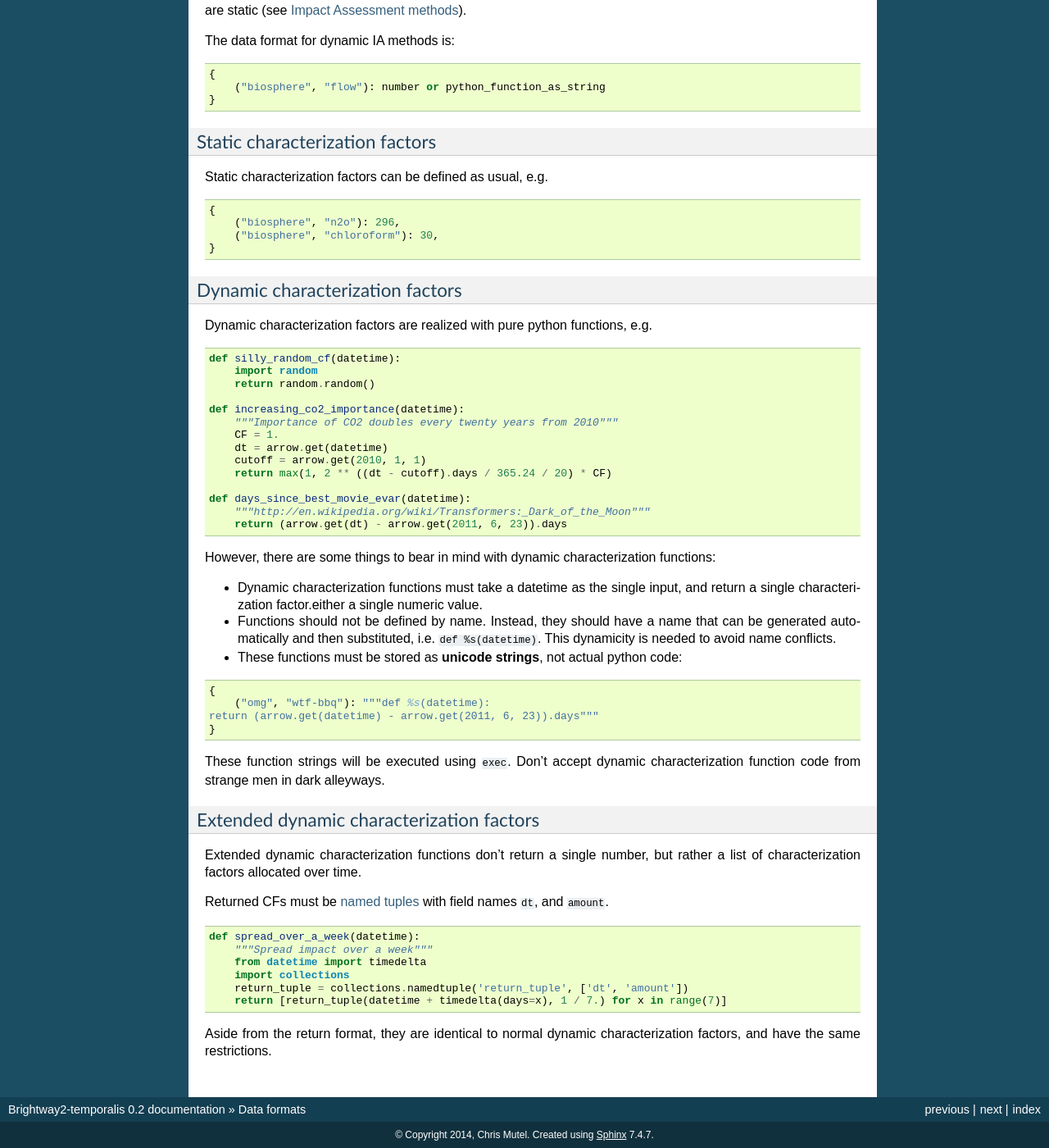
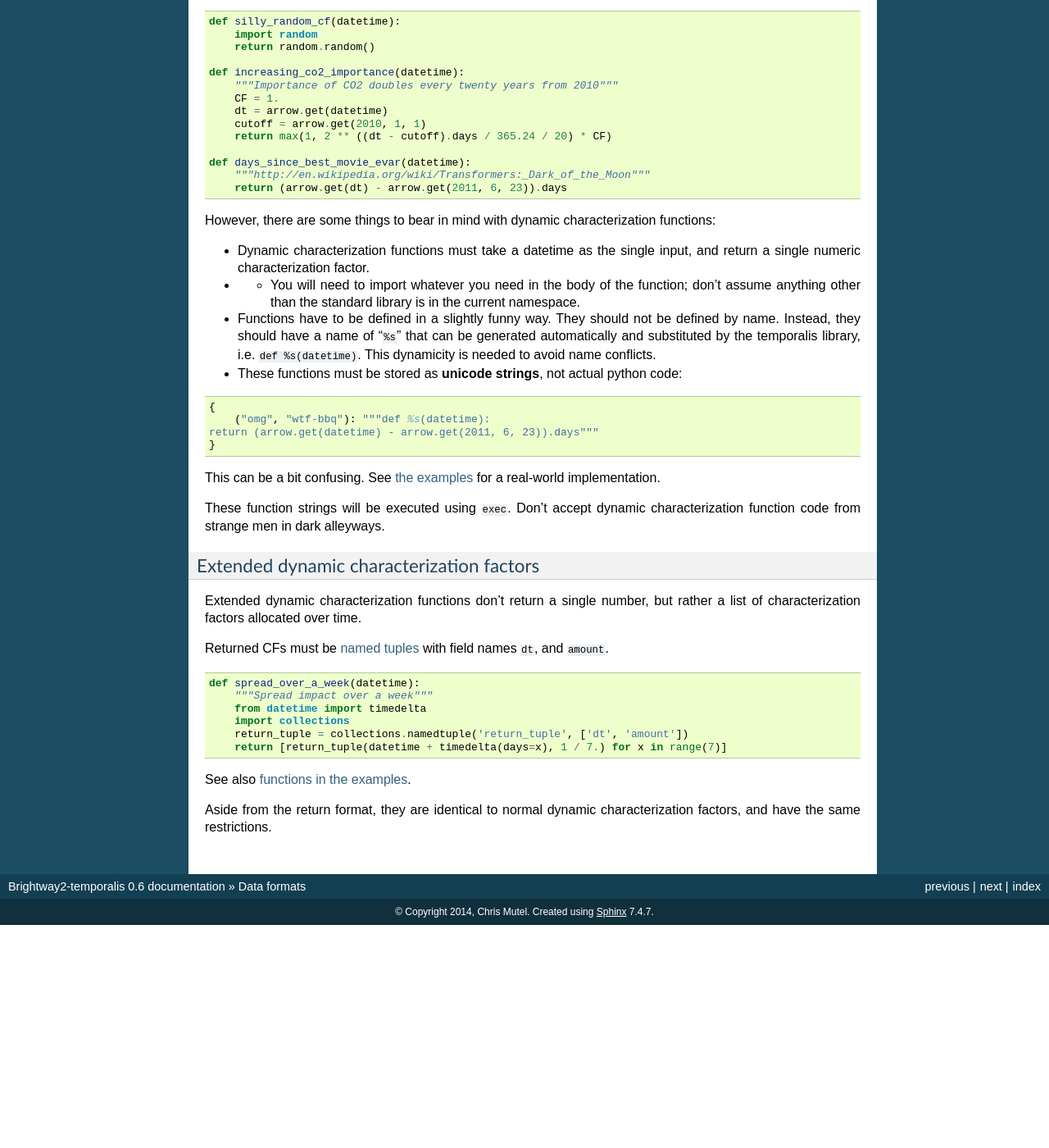
Before and after one commit to cardosan/tempo_test, a Sphinx documentation site: the page built from docs/formats.rst, in a window 1280 px wide and 1400 px high, scrolled down 1374 px. Shown: the whole window at 82% size. Built offline with Sphinx 7.4.7, drawn with Linux system fonts in a browser that asks for light colours; after the commit the page ends 2502 px from its top, so only the background shows below that; some of the changed text lies outside the part shown.

Commit message:
Add some doc improvements

```diff
--- a/docs/conf.py
+++ b/docs/conf.py
@@ -16,9 +16,9 @@
 # built documents.
 #
 # The short X.Y version.
-version = '0.2'
+version = '0.6'
 # The full version, including alpha/beta/rc tags.
-release = '0.2'
+release = '0.6'
 
 import sys
 from os.path import abspath, dirname
--- a/docs/formats.rst
+++ b/docs/formats.rst
@@ -3,35 +3,6 @@
 
 Inventory
 =========
-
-Inventory datasets with absolute dates
---------------------------------------
-
-Inventory datasets by default can occur at any time. To force a dataset to occur at a certain date, use the key ``absolute date``:
-
-.. code-block:: python
-
-    ("example", "foo"): {
-        "name": "a long while ago",
-        "absolute date": "1970",
-    },
-
-``absolute date`` takes any string that can be parsed by `arrow <http://crsmithdev.com/arrow/>`_ into a datetime. The following are all acceptable:
-
-.. code-block:: python
-
-    In [1]: import arrow
-
-    In [2]: arrow.get("1970-1-1")
-    Out[2]: <Arrow [1970-01-01T00:32:50+00:00]>
-
-    In [3]: arrow.get("1970-01-01")
-    Out[3]: <Arrow [1970-01-01T00:00:00+00:00]>
-
-    In [4]: arrow.get("1970-01-01T12:00")
-    Out[4]: <Arrow [1970-01-01T12:00:00+00:00]>
-
-When in doubt, test your string in the python shell.
 
 Exchanges with temporal distributions
 -------------------------------------
@@ -78,6 +49,8 @@
     {
         ("biosphere", "flow"): number or python_function_as_string
     }
+
+.. note:: This data format is different than the normal method data; it is a dictionary, not a list.
 
 Static characterization factors
 -------------------------------
@@ -116,8 +89,9 @@
 
 However, there are some things to bear in mind with dynamic characterization functions:
 
-* Dynamic characterization functions must take a datetime as the single input, and return a single characterization factor.either a single numeric value.
-* Functions should not be defined by name. Instead, they should have a name that can be generated automatically and then substituted, i.e. ``def %s(datetime)``. This dynamicity is needed to avoid name conflicts.
+* Dynamic characterization functions must take a datetime as the single input, and return a single numeric characterization factor.
+* * You will need to import whatever you need in the body of the function; don't assume anything other than the standard library is in the current namespace.
+* Functions have to be defined in a slightly funny way. They should not be defined by name. Instead, they should have a name of "``%s``" that can be generated automatically and substituted by the temporalis library, i.e. ``def %s(datetime)``. This dynamicity is needed to avoid name conflicts.
 * These functions must be stored as **unicode strings**, not actual python code:
 
 .. code-block:: python
@@ -126,6 +100,8 @@
         ("omg", "wtf-bbq"): """def %s(datetime):
     return (arrow.get(datetime) - arrow.get(2011, 6, 23)).days"""
     }
+
+This can be a bit confusing. See `the examples <https://bitbucket.org/cmutel/brightway2-temporalis/src/default/bw2temporalis/examples/ia.py?at=default#cl-76>`__ for a real-world implementation.
 
 These function strings will be executed using ``exec``. Don't accept dynamic characterization function code from strange men in dark alleyways.
 
@@ -145,4 +121,6 @@
         return_tuple = collections.namedtuple('return_tuple', ['dt', 'amount'])
         return [return_tuple(datetime + timedelta(days=x), 1 / 7.) for x in range(7)]
 
+See also `functions in the examples <https://bitbucket.org/cmutel/brightway2-temporalis/src/default/bw2temporalis/examples/ia.py?at=default#cl-99>`__.
+
 Aside from the return format, they are identical to normal dynamic characterization factors, and have the same restrictions.
--- a/docs/gotchas.rst
+++ b/docs/gotchas.rst
@@ -9,7 +9,7 @@
 Processes with specific temporal distributions could be incorrectly excluded
 ----------------------------------------------------------------------------
 
-The initial graph traversal could exclude some nodes which have important temporal dynamics, but whose total demanded amount was small. For example, the following exchange would be excluded as having no impact:
+The initial graph traversal could exclude some nodes which have important temporal dynamics, but whose total demanded amount was small. For example, the following exchange would be excluded as having no impact, because the total amount was zero:
 
 .. code-block:: python
 
--- a/docs/index.rst
+++ b/docs/index.rst
@@ -20,8 +20,6 @@
 
 See the example ipython notebook (`nbviewer <http://nbviewer.ipython.org/url/brightwaylca.org/examples/brightway2-temporalis.ipynb>`_, `html <http://brightwaylca.org/examples/brightway2-temporalis.html>`_) for a real usage example.
 
-.. warning:: Brightway2-temporalis is still under development. There may be horrible bugs that jump out and eat all your snacks and then leave a note blaming Mike. Poor Mike. Poor hungry Mike.
-
 Table of contents
 =================
 
```
Also changed, not shown: other parts of docs/formats.rst (+2 -2 lines).
